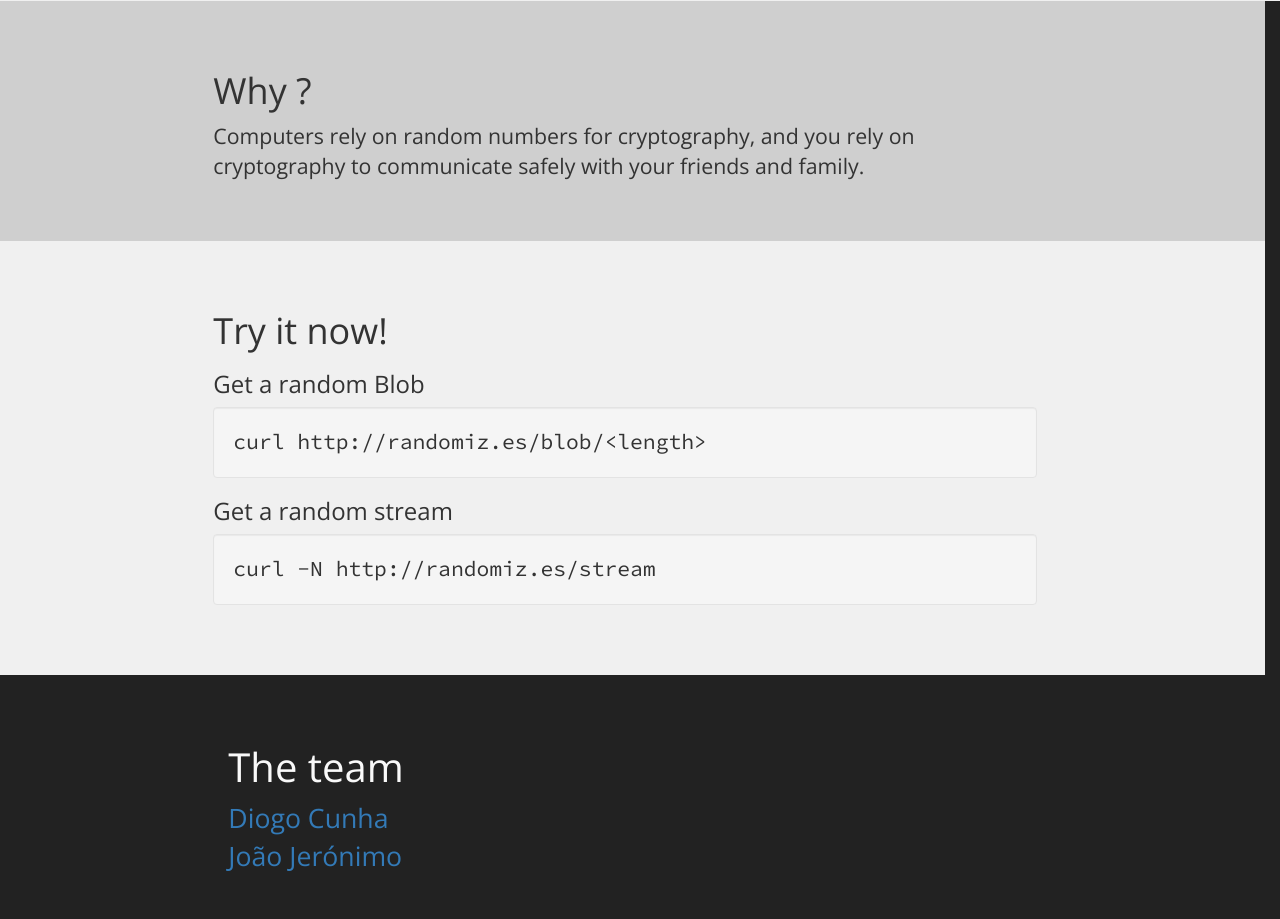
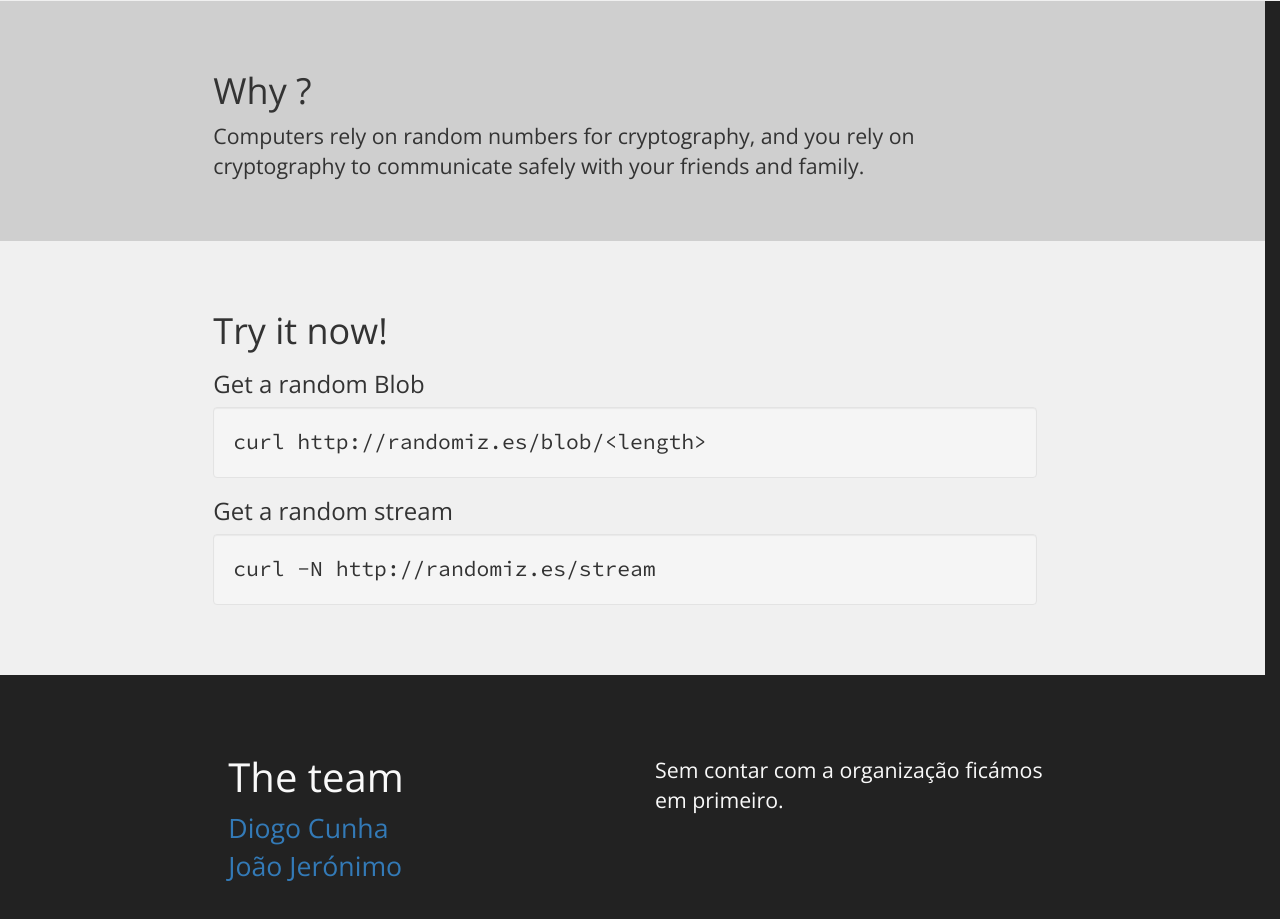
Before and after one commit to randomizes/randomizes, a plain HTML site: page index.html in a window 1280 px wide. Shown: the part 686-1605 px from the top of the page. Drawn offline with nearby package versions, Linux system fonts and the light colour scheme; no server answers.

Commit message:
se não contarmos com a organização

```diff
--- a/index.html
+++ b/index.html
@@ -74,7 +74,7 @@
     }
 
     footer {
-      padding-top: 50px;
+      padding-top: 80px;
       padding-bottom: 50px;
       color: #f9f9f9;
       font-size: 40pt;
@@ -82,6 +82,7 @@
 
     footer h3 {
       font-size: 30pt;
+      margin-top: 0;
     }
 
     footer ul {
@@ -93,6 +94,10 @@
 
     footer ul li a:hover {
       text-decoration: none;
+    }
+
+    footer p {
+      font-size: 16pt;
     }
     </style>
   </head>
@@ -144,7 +149,9 @@
               <li><a href="https://github.com/joaojeronimo">João Jerónimo</a></li>
             </ul>
           </div>
-          <div class="col-md-4"></div>
+          <div class="col-md-4">
+            <p>Sem contar com a organização ficámos em primeiro.</p>
+          </div>
         </div>
       </div>
     </footer>
```
Also changed, not shown: 1 other file.
